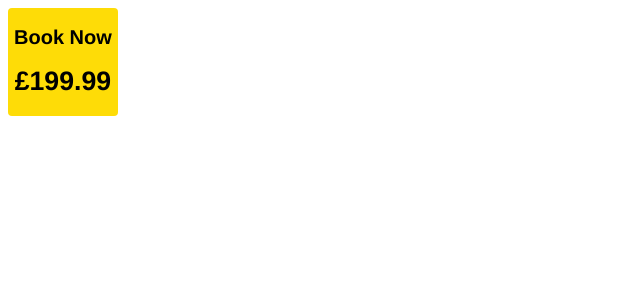
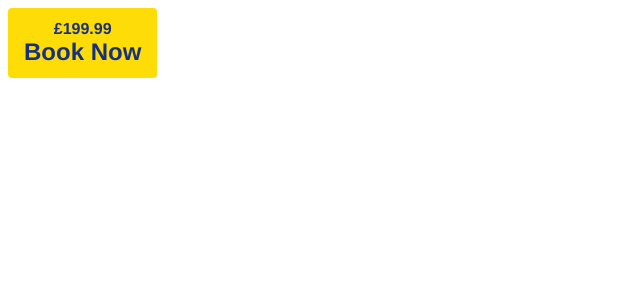
Before and after one commit to MattyGlen123/hotels, a Next.js app: page / in a window 1280 px wide. Shown: the top 300 px of the page, without its empty margins (0-640 px from the left). Built offline with nearby package versions, Linux system fonts and the light colour scheme.

Commit message:
Add button tests

```diff
--- a/package.json
+++ b/package.json
@@ -10,6 +10,7 @@
     "test": "jest"
   },
   "dependencies": {
+    "@testing-library/user-event": "^14.5.1",
     "@types/node": "20.6.2",
     "@types/react": "18.2.21",
     "@types/react-dom": "18.2.7",
--- a/src/components/button/button.module.scss
+++ b/src/components/button/button.module.scss
@@ -4,4 +4,14 @@
   border-radius: 4px;
   cursor: pointer;
   background-color: var(--yellow);
+  padding: .75rem 1rem;
+  color: var(--navy);
 }
+
+.text {
+  font-size: 24px;
+}
+
+.subtext {
+  font-size: 16px;
+}
--- a/src/components/button/button.tsx
+++ b/src/components/button/button.tsx
@@ -2,11 +2,11 @@ import React from 'react'
 import styles from './button.module.scss'
 import { ButtonProps } from './button.type'
 
-export const Button = ({ label, price, onClick }: ButtonProps) => {
+export const Button = ({ text, subtext, onClick }: ButtonProps) => {
   return (
-    <button type="button" className={styles.button}>
-      <h2>{label}</h2>
-      <h1>{price}</h1>
+    <button onClick={onClick} type="button" className={styles.button}>
+      <h2 className={styles.subtext}>{subtext}</h2>
+      <h1 className={styles.text}>{text}</h1>
     </button>
   )
 }
--- a/src/components/button/button.type.ts
+++ b/src/components/button/button.type.ts
@@ -1,5 +1,5 @@
 export interface ButtonProps {
-  label: string
-  price: string
+  subtext: string
+  text: string
   onClick?: () => void
 }
--- a/src/pages/index.tsx
+++ b/src/pages/index.tsx
@@ -9,7 +9,7 @@ export default function Home() {
 
   return (
     <main className="">
-      <Button label="Book Now" price="£199.99" />
+      <Button text="Book Now" subtext="£199.99" />
 
       {/* {isLoading && <Loading />} */}
 
--- a/src/styles/globals.scss
+++ b/src/styles/globals.scss
@@ -1,3 +1,9 @@
 :root {
   --yellow: #FEDC07;
+  --navy: #17317F;
 }
+
+h1, h2, h3, h4, h5, h6, p, span, div, button, a {
+  margin: 0;
+  padding: 0;
+}
```
Also changed, not shown: 2 other files (tests, documents, lock files or other folders).
